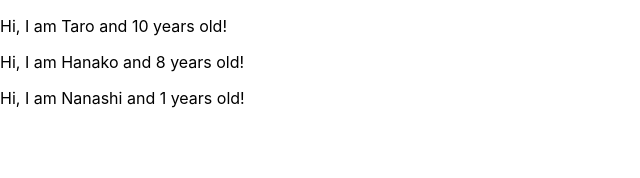
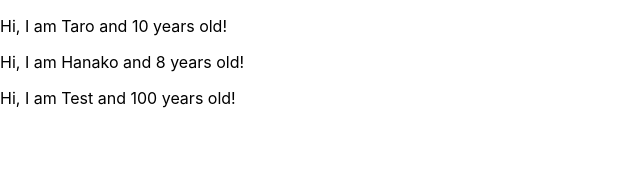
Before and after one commit to itosho/udemy-react-application-development, a React (Create React App) app: page / in a window 1280 px wide. Shown: the top 178 px of the page, without its empty margins (0-640 px from the left). Built offline with nearby package versions, Linux system fonts and the light colour scheme.

Commit message:
Add props-types

```diff
--- a/src/App.js
+++ b/src/App.js
@@ -1,10 +1,11 @@
 import React from 'react'
+import PropTypes from 'prop-types'
 
 const App= () => {
   const profiles = [
     {name: "Taro", age: 10},
     {name: "Hanako", age: 8},
-    {name: "Nanashi"}
+    {name: "Test", age: 100}
   ]
   return (
     <React.Fragment>
@@ -23,8 +24,9 @@ const User = (props) => {
   )
 }
 
-User.defaultProps = {
-  age: 1
+User.propTypes = {
+  name: PropTypes.string,
+  age: PropTypes.number.isRequired
 }
 
 export default App
```
